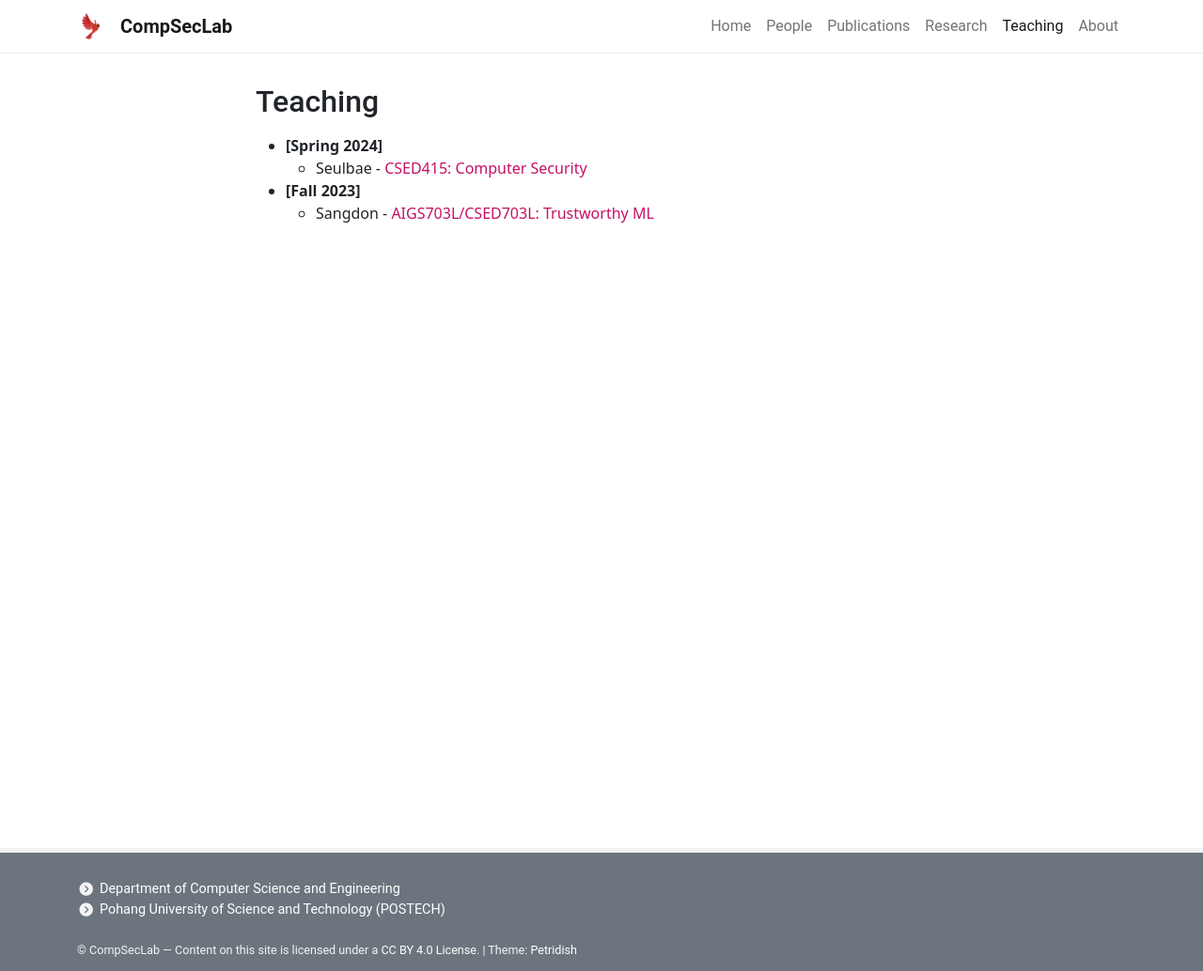
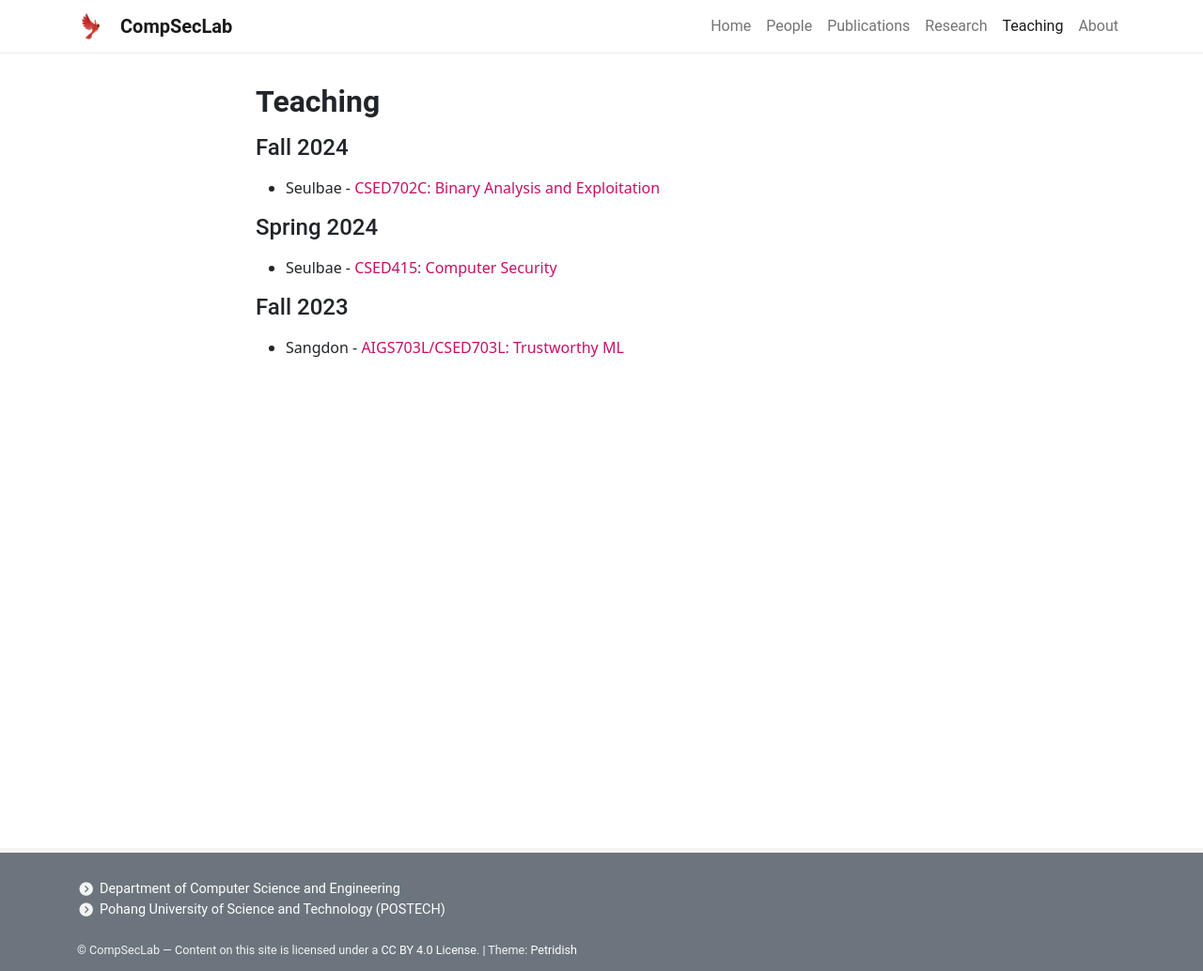
Before and after one commit to postech-compsec/postech-compsec.github.io, a Jekyll site: the page built from pages/teaching.md, in a window 1280 px wide. Shown: the whole page at 94% size. Built offline with Jekyll 4.4.1, drawn with Linux system fonts in a browser that asks for light colours; nearby versions of some CDN libraries.

Commit message:
add fa24 subject

```diff
--- a/pages/teaching.md
+++ b/pages/teaching.md
@@ -5,10 +5,13 @@ header: none
 permalink: /teaching/
 ---
 
-## Teaching
+## **Teaching**
 
-* **[Spring 2024]**
-  * Seulbae - [CSED415: Computer Security](/teaching/csed415/2024sp)
+#### Fall 2024
+* Seulbae - [CSED702C: Binary Analysis and Exploitation](#)
 
-* **[Fall 2023]**
-  * Sangdon - [AIGS703L/CSED703L: Trustworthy ML](https://sangdon.github.io/teaching/tml-2023-fall/)
+#### Spring 2024
+* Seulbae - [CSED415: Computer Security](/teaching/csed415/2024sp)
+
+#### Fall 2023
+* Sangdon - [AIGS703L/CSED703L: Trustworthy ML](https://sangdon.github.io/teaching/tml-2023-fall/)
```
